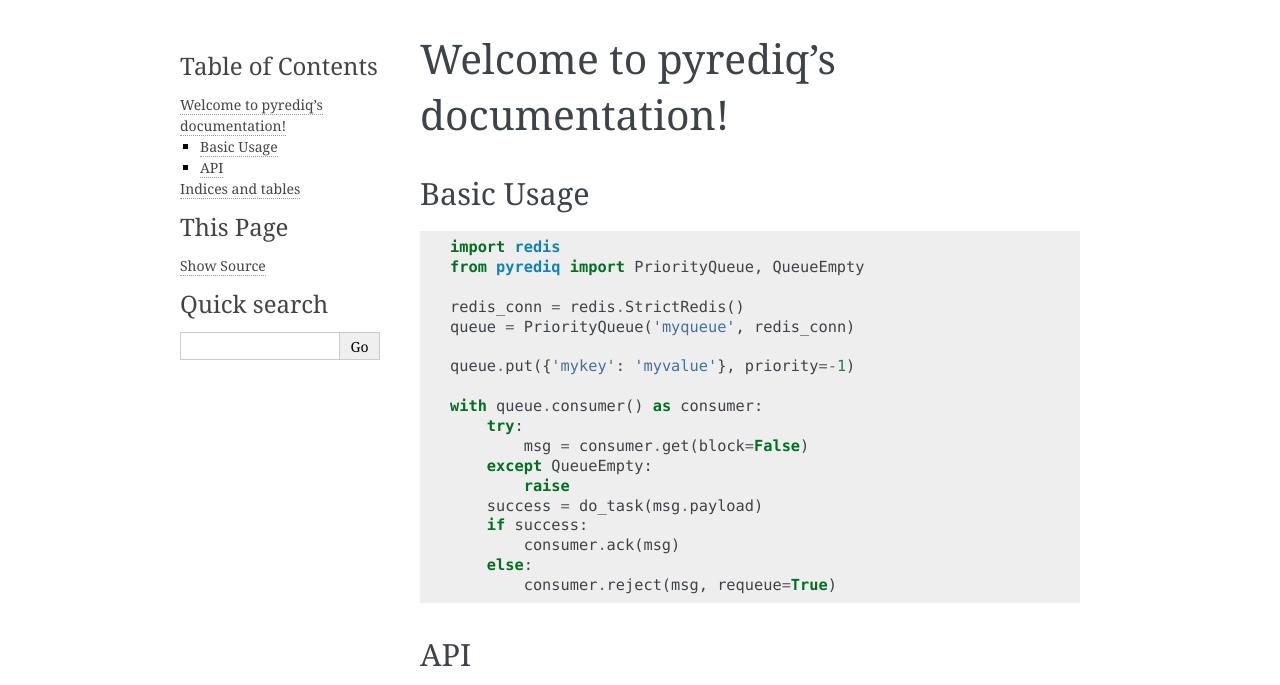
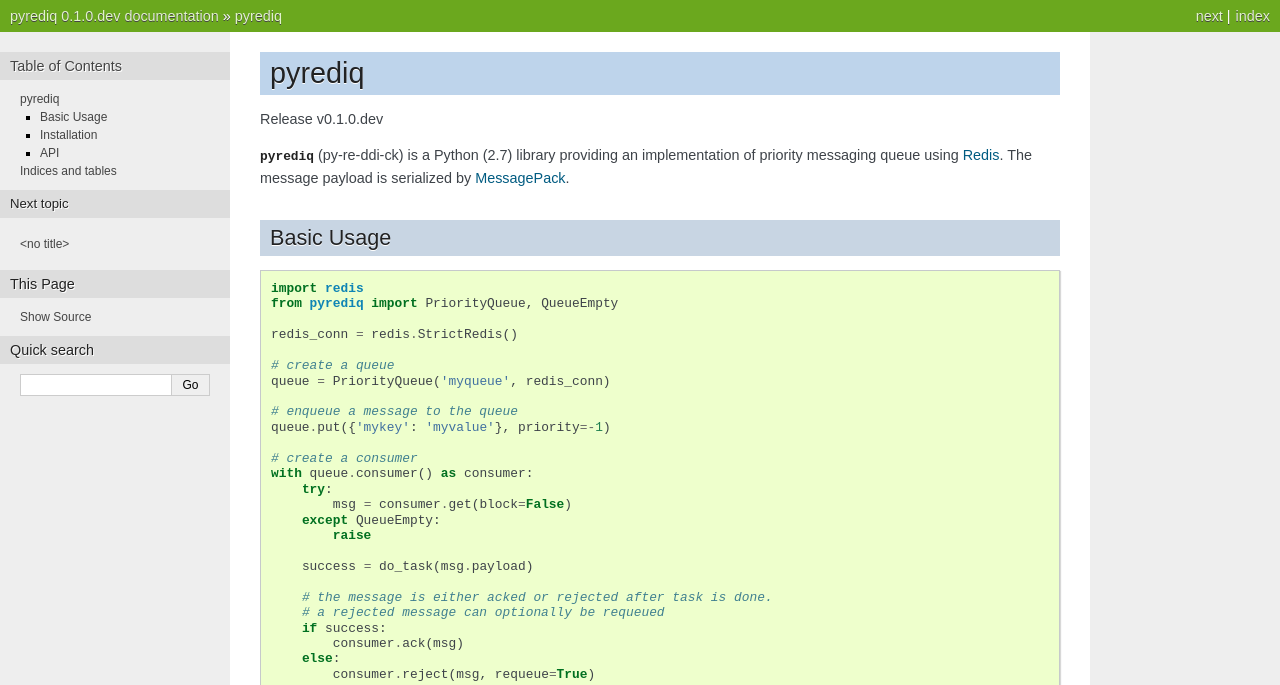
Before and after one commit to okomestudio/pyrediq, a Sphinx documentation site: the page built from docs/index.rst, in a window 1280 px wide. Shown: the top 685 px of the page. Built offline with Sphinx 7.4.7, drawn with Linux system fonts in a browser that asks for light colours; some of the changed text lies outside the part shown; grey boxes are pictures that could not be loaded.

Commit message:
Update documentation

```diff
--- /dev/null
+++ b/docs/api.rst
@@ -0,0 +1 @@
+.. automodule:: pyrediq.priority_queue
--- a/docs/conf.py
+++ b/docs/conf.py
@@ -122,7 +122,7 @@
 # The theme to use for HTML and HTML Help pages.  See the documentation for
 # a list of builtin themes.
 #
-html_theme = 'alabaster'
+html_theme = 'nature'
 
 # Theme options are theme-specific and customize the look and feel of a theme
 # further.  For a list of options available for each theme, see the
--- a/docs/index.rst
+++ b/docs/index.rst
@@ -3,8 +3,17 @@
    You can adapt this file completely to your liking, but it should at least
    contain the root `toctree` directive.
 
-Welcome to pyrediq's documentation!
-===================================
+pyrediq
+=======
+
+Release v\ |version|
+
+:mod:`pyrediq` (py-re-ddi-ck) is a Python (2.7) library providing an
+implementation of priority messaging queue using `Redis`_. The message
+payload is serialized by `MessagePack`_.
+
+.. _MessagePack: http://msgpack.org/
+.. _Redis: http://redis.io/
 
 
 Basic Usage
@@ -12,39 +21,68 @@
 
 .. code-block:: python
 
-    import redis
-    from pyrediq import PriorityQueue, QueueEmpty
+   import redis
+   from pyrediq import PriorityQueue, QueueEmpty
 
-    redis_conn = redis.StrictRedis()
-    queue = PriorityQueue('myqueue', redis_conn)
+   redis_conn = redis.StrictRedis()
 
-    queue.put({'mykey': 'myvalue'}, priority=-1)
+   # create a queue
+   queue = PriorityQueue('myqueue', redis_conn)
 
-    with queue.consumer() as consumer:
-        try:
-            msg = consumer.get(block=False)
-        except QueueEmpty:
-            raise
-        success = do_task(msg.payload)
-        if success:
-            consumer.ack(msg)
-        else:
-            consumer.reject(msg, requeue=True)
+   # enqueue a message to the queue
+   queue.put({'mykey': 'myvalue'}, priority=-1)
+
+   # create a consumer
+   with queue.consumer() as consumer:
+       try:
+           msg = consumer.get(block=False)
+       except QueueEmpty:
+           raise
+
+       success = do_task(msg.payload)
+
+       # the message is either acked or rejected after task is done.
+       # a rejected message can optionally be requeued
+       if success:
+           consumer.ack(msg)
+       else:
+           consumer.reject(msg, requeue=True)
+
+To remove all message from a queue and remove the queue itself, run
+:meth:`~pyrediq.PriorityQueue.purge` method:
+
+.. code-block:: python
+
+   queue.purge()
+
+
+Installation
+------------
+
+To install :mod:`pyrediq` using :mod:`pip`, run this command on the
+shell::
+
+  pip install pyrediq
+
+To use :mod:`pyrediq`, Redis needs to be installed and running on the
+computer. For example, on a Debian box, running this command should
+suffice::
+
+  sudo apt-get install redis-server
+
+Consult the `official Redis distribution site`_ for the install
+procedure.
+
+.. _official Redis distribution site: http://redis.io/
 
 
 API
 ---
 
-.. autoclass:: pyrediq.priority_queue.PriorityQueue
-   :members:
+.. toctree::
+   :maxdepth: 2
 
-.. autoclass:: pyrediq.priority_queue.MessageConsumer
-   :members:
-
-.. autoclass:: pyrediq.priority_queue.QueueEmpty
-   :members:
-
-
+   api
 
 
 Indices and tables
```
Also changed, not shown: README.md (+2 -1 lines), 2 other files.
